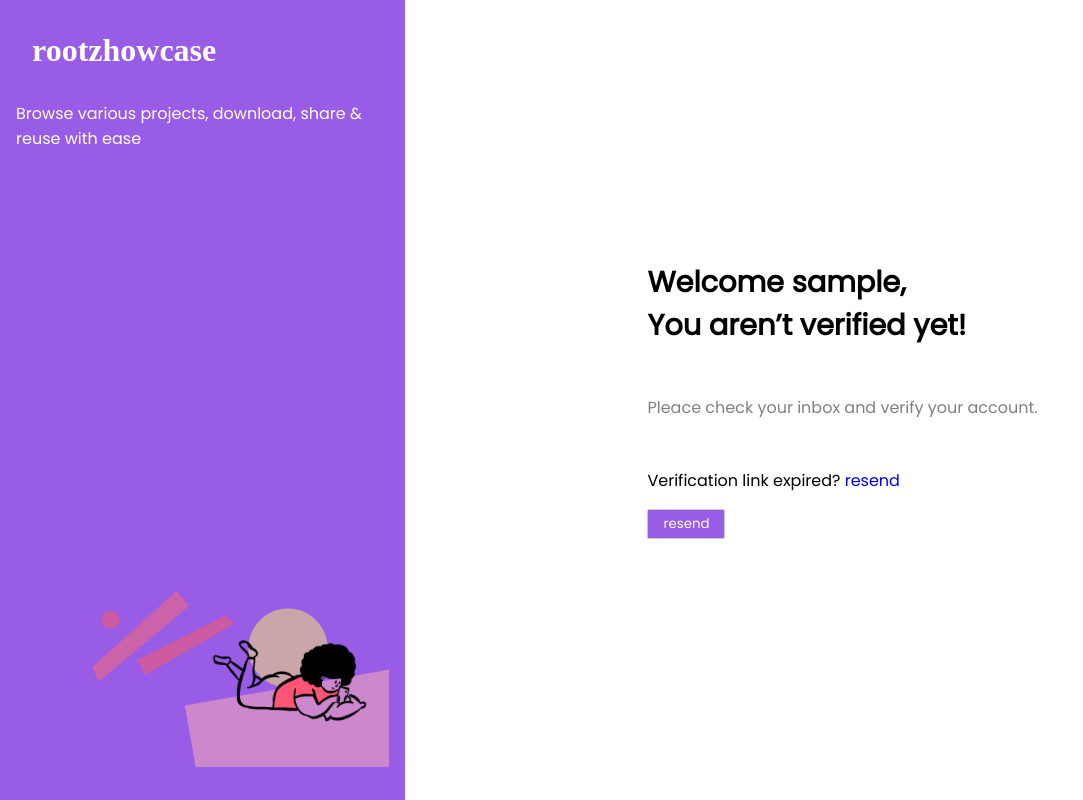
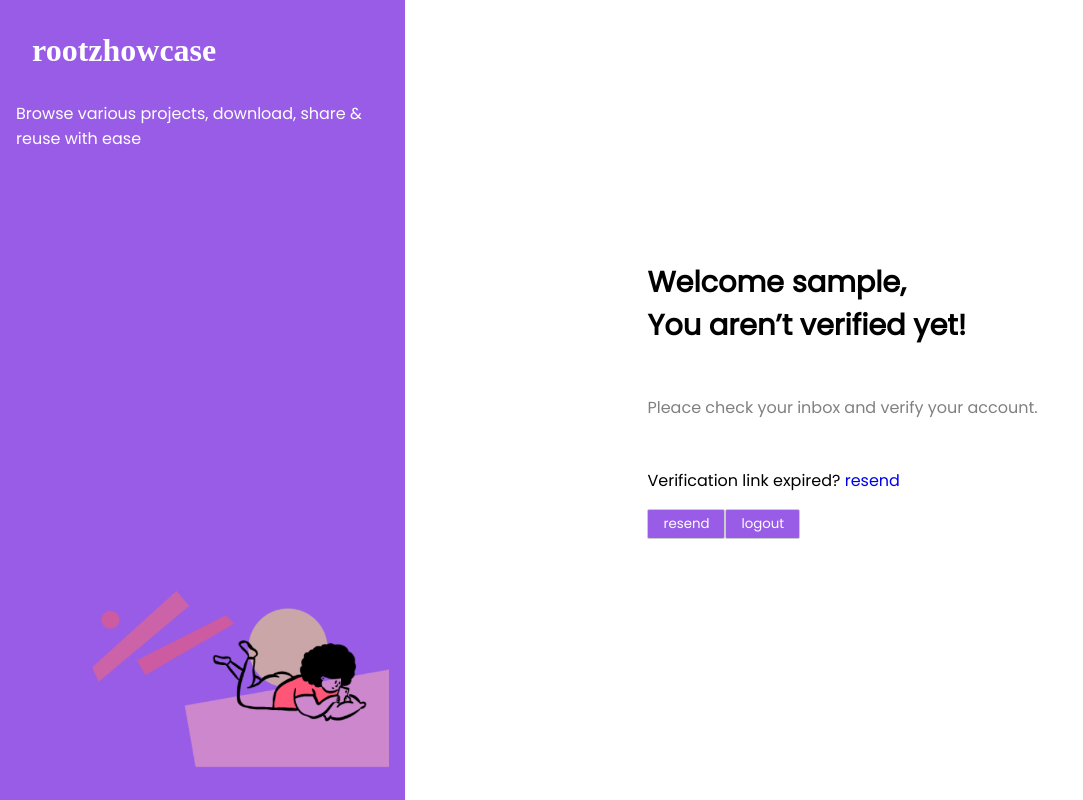
Before and after one commit to rootz491/rootzhowcase, a React (Create React App) app in the folder client/: page /unverified in a window 1280 px wide. Shown: the whole page, without its empty margins (0-1083 px from the left). Built offline with nearby package versions, Linux system fonts and the light colour scheme; sample sign-in values are in the browser's storage.

Commit message:
more change

```diff
--- a/client/src/pages/Login.js
+++ b/client/src/pages/Login.js
@@ -49,6 +49,7 @@ export default function Login() {
                     <InputWrapper>
                         <p>Forgot password? <Link to="/reset"><Reset>reset</Reset></Link></p>
                         <Button disabled={loading} type='submit'>login</Button>
+                        <Signup>new here? <Link to="/signup"><Reset>signup</Reset></Link></Signup>
                     </InputWrapper>
                     {
                         error ? <Error>{error}</Error> : null
@@ -121,3 +122,7 @@ const Heading = styled.h1`
         font-size: 1.7rem;
     }
 `;
+
+const Signup = styled.p`
+    text-align: center;
+`;
--- a/client/src/pages/Signup.js
+++ b/client/src/pages/Signup.js
@@ -84,14 +84,18 @@ const InputWrapper = styled.div`
     display: grid;
     gap: .5rem;
     margin: .5rem 0;
-`
+`;
 
 const Button = styled.button`
     width: min-content;
     padding: 4px 15px;
     border-radius: 2px;
     border: 1px solid #ccc;
+    background-color: #995CE7;
+    color: white;
+    cursor: pointer;
 `;
+
 
 const Form = styled.form`
     display: grid;
--- a/client/src/pages/Unverified.js
+++ b/client/src/pages/Unverified.js
@@ -4,6 +4,7 @@ import styled from 'styled-components';
 import Design from '../components/Design';
 import useUser from '../hooks/useUser';
 import useBearer from '../hooks/useBearer';
+import useReset from '../hooks/useReset';
 
 export default function Unverified() {
     const [username, setUsername] = useState('');
@@ -26,6 +27,9 @@ export default function Unverified() {
         IsAuthenticated();
     }, []);
 
+    async function HandleLogout() {
+        useReset();
+    }
 
     async function handleResend(e) {
         e.preventDefault();
@@ -54,7 +58,10 @@ export default function Unverified() {
                 <Txt>Pleace check your inbox and verify your account.</Txt>
                 <Form onSubmit={handleResend}>
                     <p>Verification link expired? <Link to="/">resend</Link></p>
-                    <Button type='submit'>resend</Button>
+                    <Btns>
+                        <Button type='submit'>resend</Button>
+                        <Button onClick={HandleLogout}>logout</Button>
+                    </Btns>
                 </Form>
                 { error ? <Error>{error}</Error> : null }
                 { success ? <Success>{success}</Success> : null }
@@ -114,3 +121,8 @@ const Success = styled.p`
     text-align: center;
     max-width: 70%;
 `;
+
+const Btns = styled.p`
+    disply: flex;
+    justify-content: space-between;
+`;
```
Also changed, not shown: 1 other file (tests, documents, lock files or other folders).
